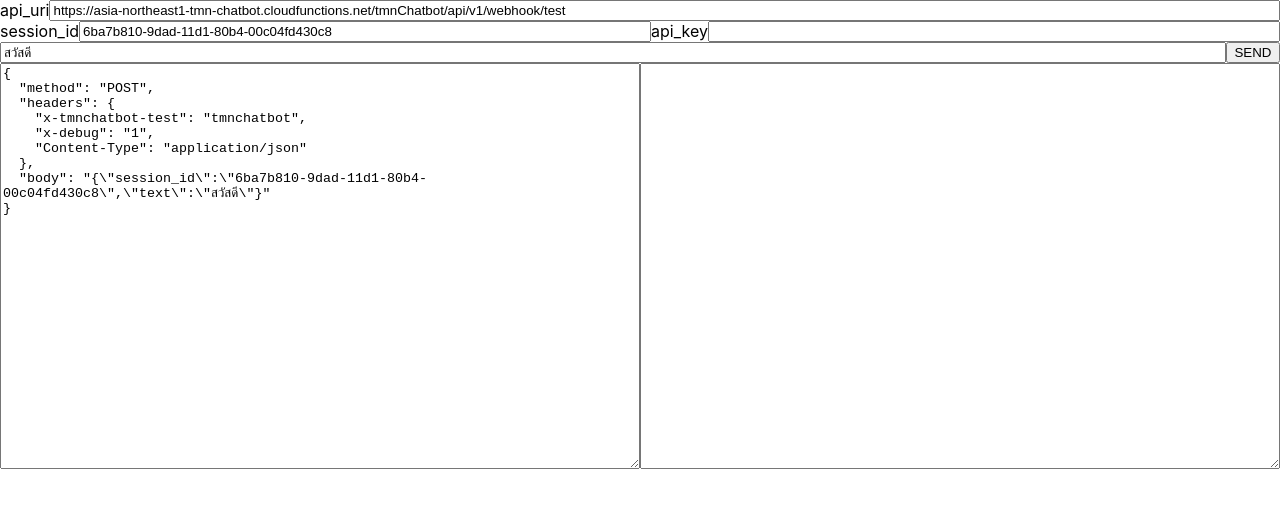
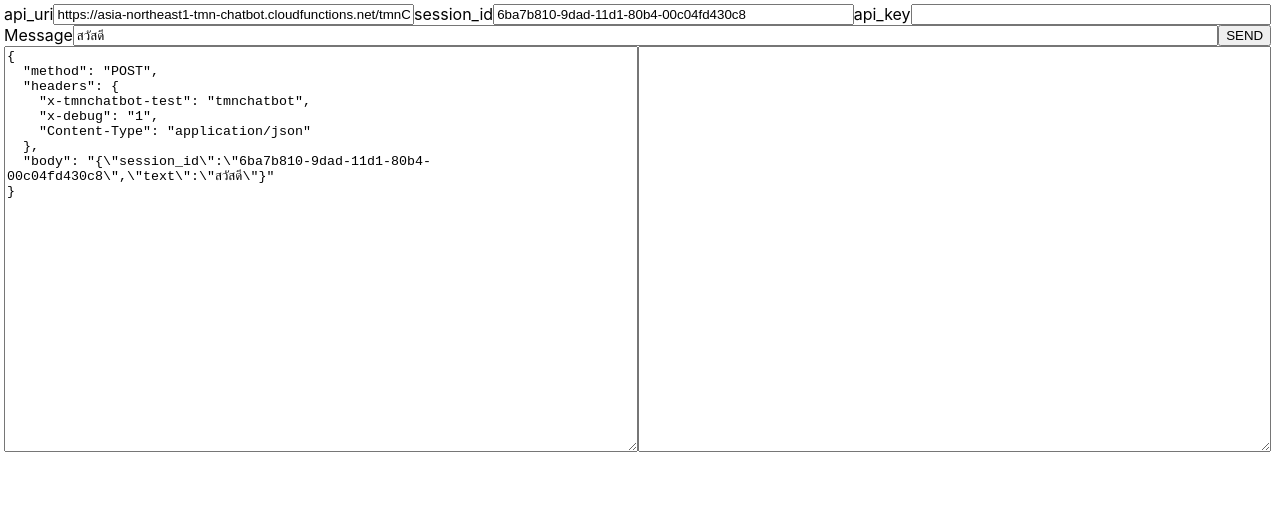
Before and after one commit to foxfoxio/tmn-chatbot-console, a React (Create React App) app: page / in a window 1280 px wide. Shown: the top 508 px of the page. Built offline with nearby package versions, Linux system fonts and the light colour scheme.

Commit message:
Add loading

```diff
--- a/src/App.js
+++ b/src/App.js
@@ -4,7 +4,8 @@ import './App.css'
 import { v5 as uuidv5 } from 'uuid'
 
 const RootContainer = styled.div`
-  width: 100%;
+  width: 99%;
+  margin: 4px;
 
   input {
     width: 100%;
@@ -20,7 +21,6 @@ const ColContainer = styled.div`
 
   span {
     display: contents;
-    padding: 2px;
   }
 
   textarea {
@@ -41,6 +41,7 @@ function App() {
   const [request, setRequest] = useState()
   const [response, setResponse] = useState()
   const [text, setText] = useState()
+  const [loading, setLoading] = useState(false)
 
   const makeRequestPacket = (session_id, text) => {
     const headers = {
@@ -60,9 +61,11 @@ function App() {
   }
 
   const send = async api_uri => {
+    setLoading(true)
     const res = await fetch(api_uri, request)
     const json = await res.json()
 
+    setLoading(false)
     setResponse(json)
   }
 
@@ -73,6 +76,7 @@ function App() {
 
   const onSubmit = e => {
     e.preventDefault()
+
     send(api_uri)
   }
 
@@ -92,8 +96,6 @@ function App() {
         <span>
           <input readOnly value={api_uri} />{' '}
         </span>
-      </ColContainer>
-      <ColContainer>
         <span>session_id</span>
         <span>
           <input readOnly value={session_id} />
@@ -105,13 +107,14 @@ function App() {
       </ColContainer>
       <form onSubmit={onSubmit}>
         <ColContainer>
+          <span>Message</span>
           <input onChange={onChange} defaultValue={text} />
           <button>SEND</button>
         </ColContainer>
       </form>
       <ColContainer>
         <textarea defaultValue={pretty(request)}></textarea>
-        <textarea defaultValue={pretty(response)}></textarea>
+        <textarea defaultValue={loading ? 'loading...' : pretty(response)}></textarea>
       </ColContainer>
     </RootContainer>
   )
```
